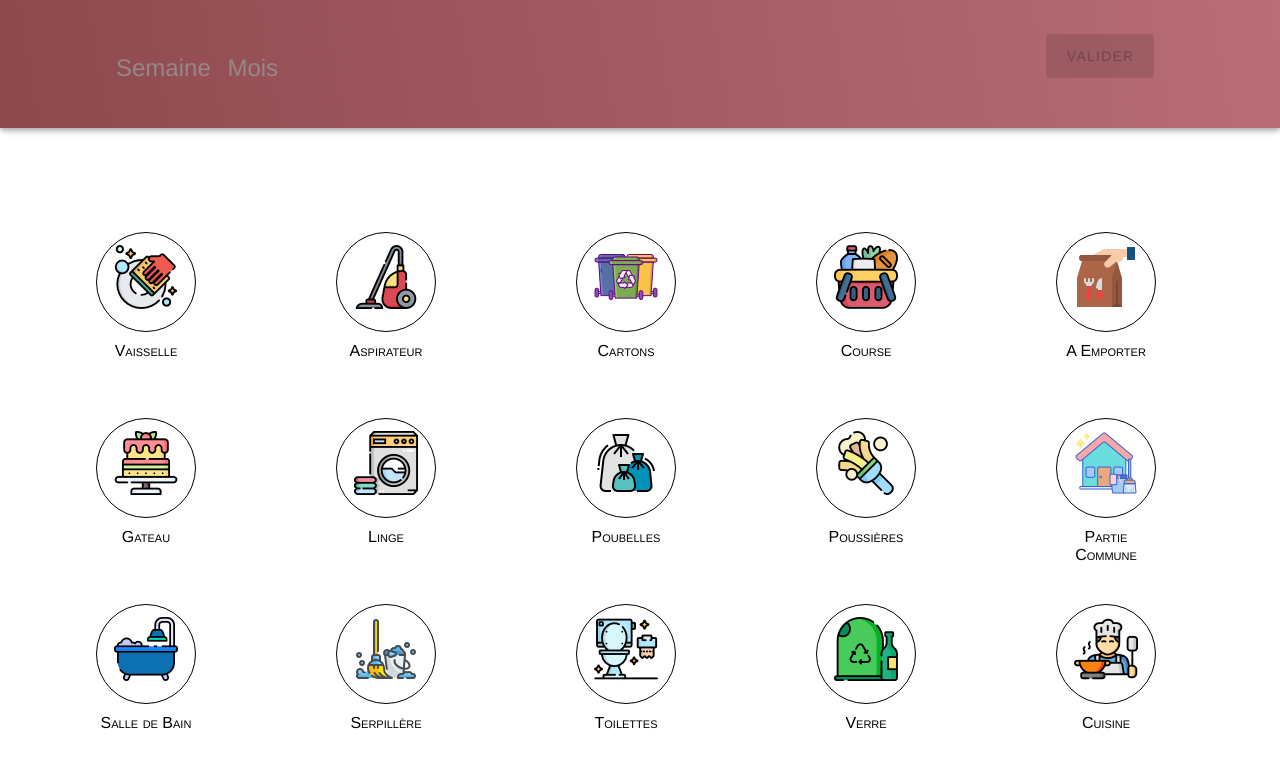
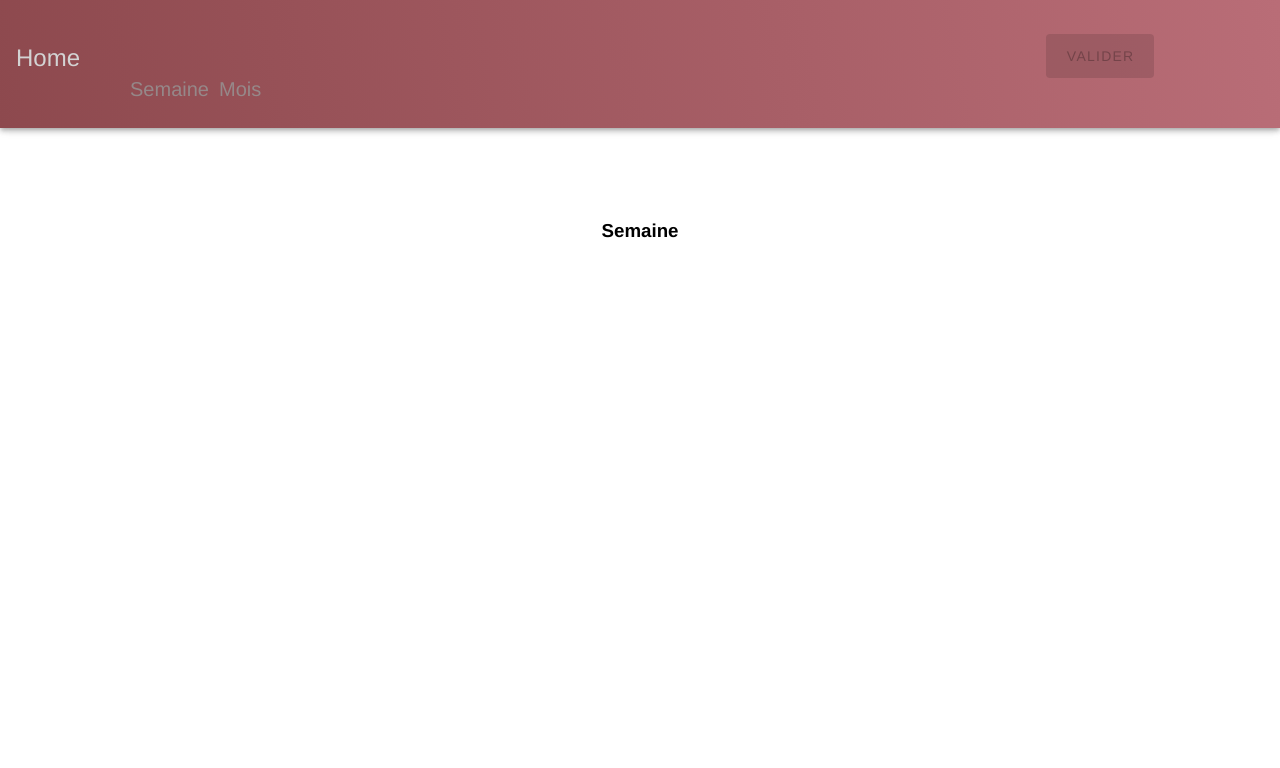
Before and after one commit to dcalme/rigg, a Vue app: page /week in a window 1280 px wide. Shown: the top 768 px of the page. Built offline with nearby package versions, Linux system fonts and the light colour scheme; what vue-svgicon would draw is missing.

Commit message:
add vue-router & made some routes

```diff
--- a/package.json
+++ b/package.json
@@ -13,6 +13,7 @@
     "core-js": "^3.6.5",
     "material-design-icons-iconfont": "^5.0.1",
     "vue": "^2.6.11",
+    "vue-router": "^3.4.3",
     "vue-svgicon": "^3.2.0",
     "vuetify": "^2.2.11"
   },
--- a/src/App.vue
+++ b/src/App.vue
@@ -4,7 +4,7 @@
       :submitCall="submit"
       :canSubmit="this.tasks.length === 0 ? false : true"
     />
-    <TaskGrid
+    <router-view
       :update="updateTask"
       class="task_grid"
     />
@@ -13,13 +13,11 @@
 
 <script>
 import NavBar from './components/NavBar.vue';
-import TaskGrid from './components/TaskGrid.vue';
 
 export default {
   name: 'App',
   components: {
     NavBar,
-    TaskGrid,
   },
   data() {
     return {
--- /dev/null
+++ b/src/components/ErrorScreen.vue
@@ -0,0 +1,20 @@
+<template>
+  <div>
+    <h1>
+      ERROR 404
+    </h1>
+    <p>
+      No ressources were found at this adress.
+    </p>
+  </div>
+</template>
+
+<script>
+export default {
+  name: 'ErrorScreen',
+};
+</script>
+
+<style scoped>
+
+</style>
--- /dev/null
+++ b/src/components/MonthBoard.vue
@@ -0,0 +1,17 @@
+<template>
+  <h3>
+    Mois
+  </h3>
+</template>
+
+<script>
+export default {
+  name: 'MonthBoard',
+};
+</script>
+
+<style scoped>
+h3 {
+  margin-top: 100px;
+}
+</style>
--- a/src/components/NavBar.vue
+++ b/src/components/NavBar.vue
@@ -5,12 +5,15 @@
       fixed
       class="navbar"
     >
+      <div class="home">
+        <router-link class="home_title" to="/">Home</router-link>
+      </div>
       <div class="headers">
         <span class="header">
-          Semaine
+          <router-link to="/week">Semaine</router-link>
         </span>
         <span class="header">
-          Mois
+          <router-link to="/month">Mois</router-link>
         </span>
       </div>
       <v-spacer></v-spacer>
@@ -39,6 +42,14 @@ export default {
 </script>
 
 <style scoped>
+a {
+  text-decoration: none;
+  color: rgba(150, 150, 150, 0.8);
+}
+
+a:hover {
+  color: #D3D3D3;
+}
 .navbar {
   background: rgb(140,71,76);
   background: linear-gradient(80deg,rgba(140,71,76,0.9892157546612395) 0%,rgba(185,109,119,1) 100%);
@@ -50,16 +61,23 @@ export default {
 }
 
 .headers {
-  margin-top: 50px;
-  margin-left: 100px;
+  margin-top: 70px;
+  margin-left: 50px;
 }
 
 .header {
   color: rgba(150, 150, 150, 0.8);
   margin-right: 10px;
-  cursor: pointer;
+  font-size: 20px;
 }
 .header:hover {
   color: #D3D3D3;
 }
+
+.home {
+  margin-top: 40px;
+}
+.home_title {
+  color: #D3D3D3;
+}
 </style>
--- /dev/null
+++ b/src/components/WeekBoard.vue
@@ -0,0 +1,17 @@
+<template>
+  <h3>
+    Semaine
+  </h3>
+</template>
+
+<script>
+export default {
+  name: 'WeekBoard',
+};
+</script>
+
+<style scoped>
+h3 {
+  margin-top: 100px;
+}
+</style>
--- a/src/main.js
+++ b/src/main.js
@@ -1,6 +1,7 @@
 import VueSVGIcon from 'vue-svgicon';
 import Vue from 'vue';
 import App from './App.vue';
+import router from './router/index';
 import vuetify from './plugins/vuetify';
 
 Vue.config.productionTip = false;
@@ -8,5 +9,6 @@ Vue.use(VueSVGIcon);
 
 new Vue({
   vuetify,
+  router,
   render: (h) => h(App),
 }).$mount('#app');
--- /dev/null
+++ b/src/router/index.js
@@ -0,0 +1,20 @@
+import Vue from 'vue';
+import Router from 'vue-router';
+
+/* Components */
+import TaskGrid from '../components/TaskGrid.vue';
+import WeekBoard from '../components/WeekBoard.vue';
+import MonthBoard from '../components/MonthBoard.vue';
+import ErrorScreen from '../components/ErrorScreen.vue';
+
+Vue.use(Router);
+
+export default new Router({
+  mode: 'history',
+  routes: [
+    { path: '/', component: TaskGrid },
+    { path: '/week', component: WeekBoard },
+    { path: '/month', component: MonthBoard },
+    { path: '/*', component: ErrorScreen },
+  ],
+});
```
Also changed, not shown: 1 other file (tests, documents, lock files or other folders).
